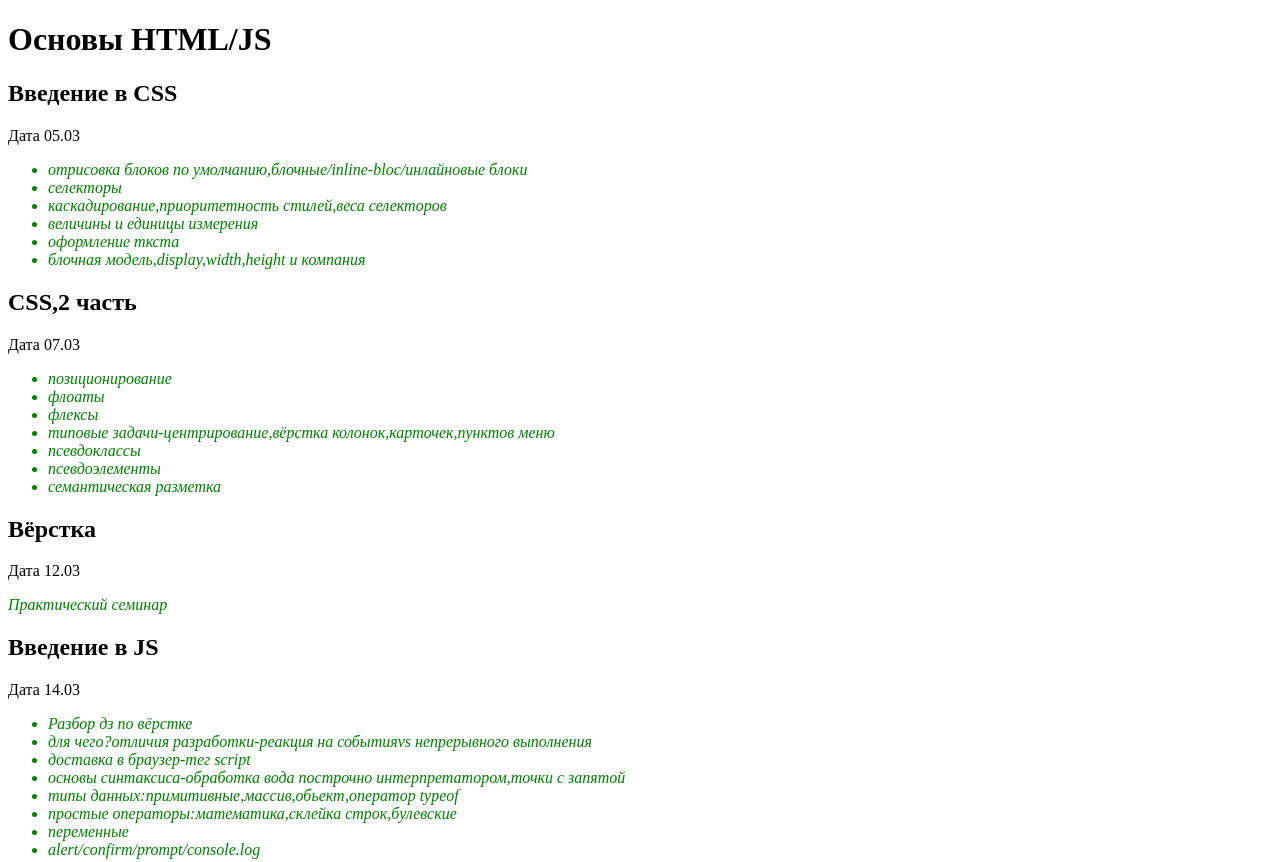
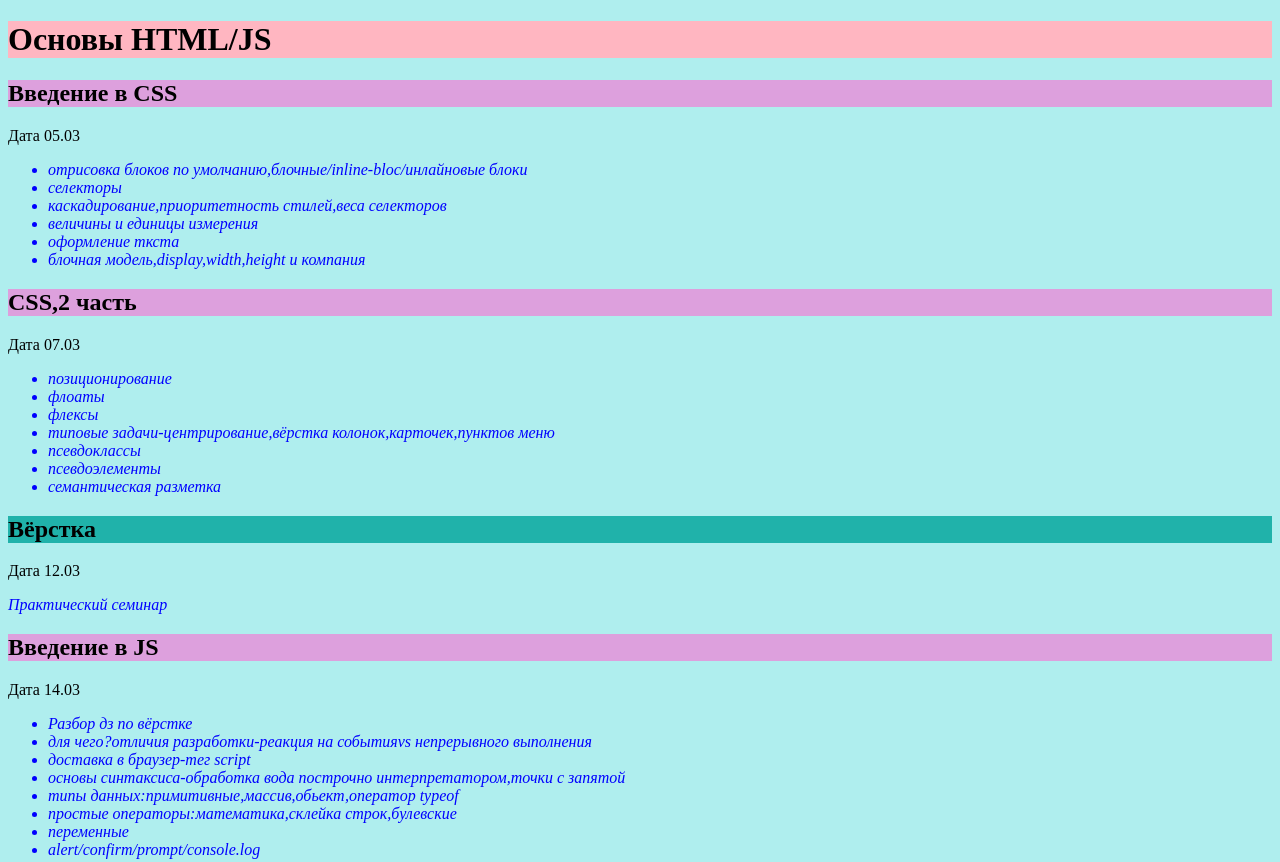
Before and after one commit to Veratyuutyunnik/Schedule, a plain HTML site: page text.html in a window 1280 px wide. Shown: the top 862 px of the page. Drawn offline with Linux system fonts and the light colour scheme.

Commit message:
Update style.css

```diff
--- a/style.css
+++ b/style.css
@@ -6,5 +6,22 @@
 	}
 .list {
 	font-style:oblique;
-	color:green;
+	color:#0000FF;
 }
+.basics {
+	background-color:#FFB6C1;
+}
+.ert {
+	background-color:#DDA0DD;
+
+}
+body {
+	background-color:#AFEEEE;
+}
+.css {
+	background-color:#20B2AA;
+}
+.font {
+	font-style: oblique
+font-weight: bold
+}
```
